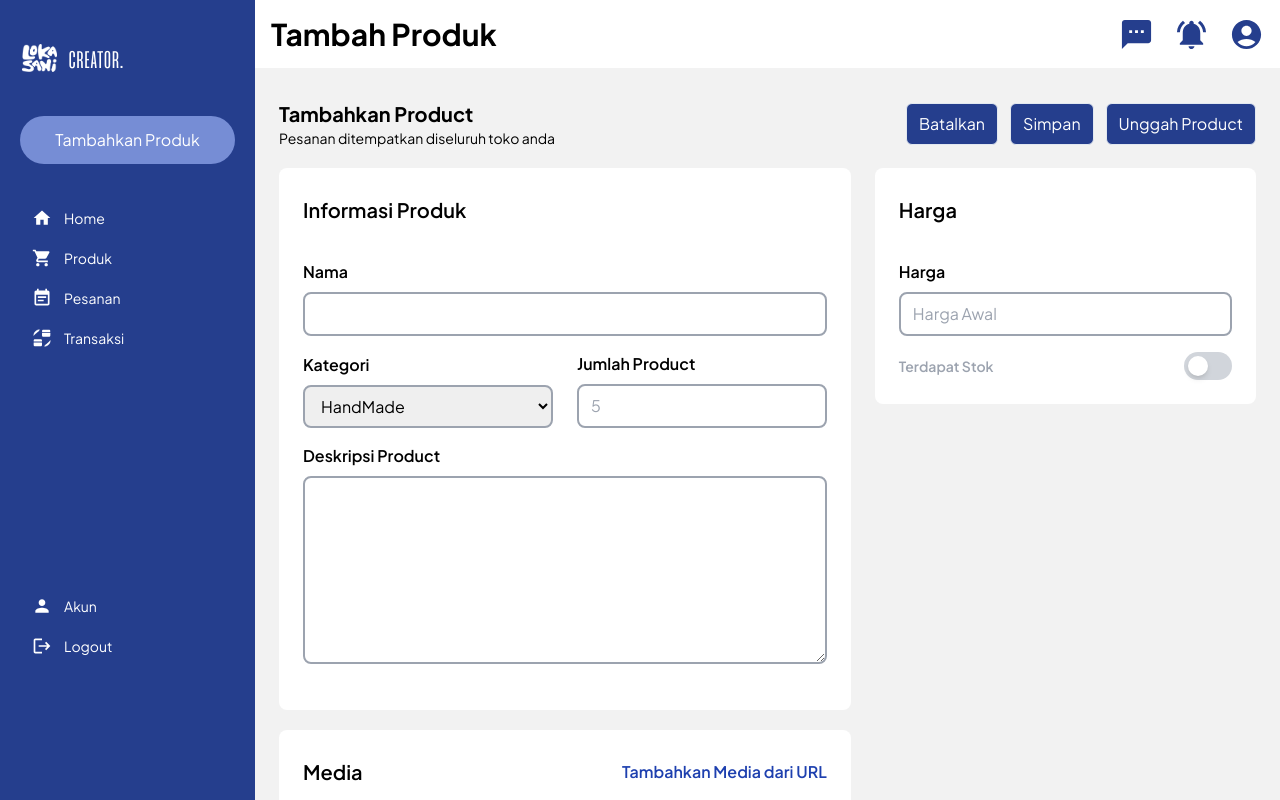
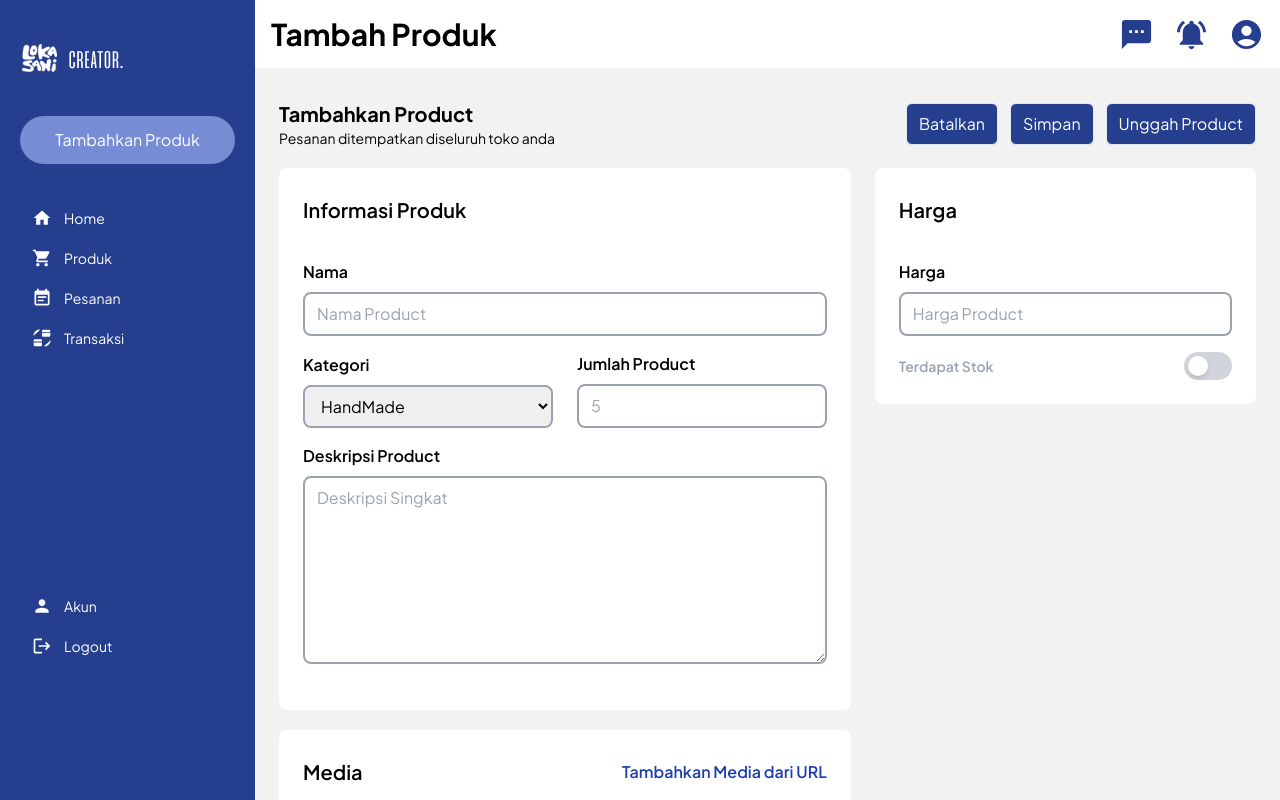
Before and after one commit to Capstone-Kelompok-11/local-art-and-culture-fe, a React (Vite) app in the folder lokasani/: page /adminumkm/tambahproduct in a window 1280 px wide. Shown: the top 800 px of the page. Built offline with nearby package versions, Linux system fonts and the light colour scheme.

Commit message:
menambahkan placeholder

```diff
--- a/lokasani/src/component/adminUMKM/product/Harga.jsx
+++ b/lokasani/src/component/adminUMKM/product/Harga.jsx
@@ -23,7 +23,7 @@ const Harga = ({valueHarga, valueStok, handleFormChange}) => {
           type="text"
           id="harga"
           name="price"
-          placeholder="Harga Awal"
+          placeholder="Harga Product"
           className="w-full py-2 px-3 border-2 border-gray-400 rounded-lg focus:outline-none"
           value={valueHarga}
           onChange={handleFormChange}
--- a/lokasani/src/component/adminUMKM/product/InformasiProduct.jsx
+++ b/lokasani/src/component/adminUMKM/product/InformasiProduct.jsx
@@ -37,6 +37,7 @@ const InformasiProduct = ({valueName, valueKategori, valueJumlah, valueDeskripsi
           type="text"
           id="productName"
           name="name"
+          placeholder="Nama Product"
           value={valueName}
           onChange={handleFormChange}
           className="w-full py-2 px-3 border-2 border-gray-400 rounded-lg focus:outline-none"
@@ -80,6 +81,7 @@ const InformasiProduct = ({valueName, valueKategori, valueJumlah, valueDeskripsi
           </div>
           <textarea
             name="description"
+            placeholder="Deskripsi Singkat"
             id="deskrisi"
             rows="7"
             className="w-full py-2 px-3 border-2 border-gray-400 rounded-lg focus:outline-none overflow-auto"
```
